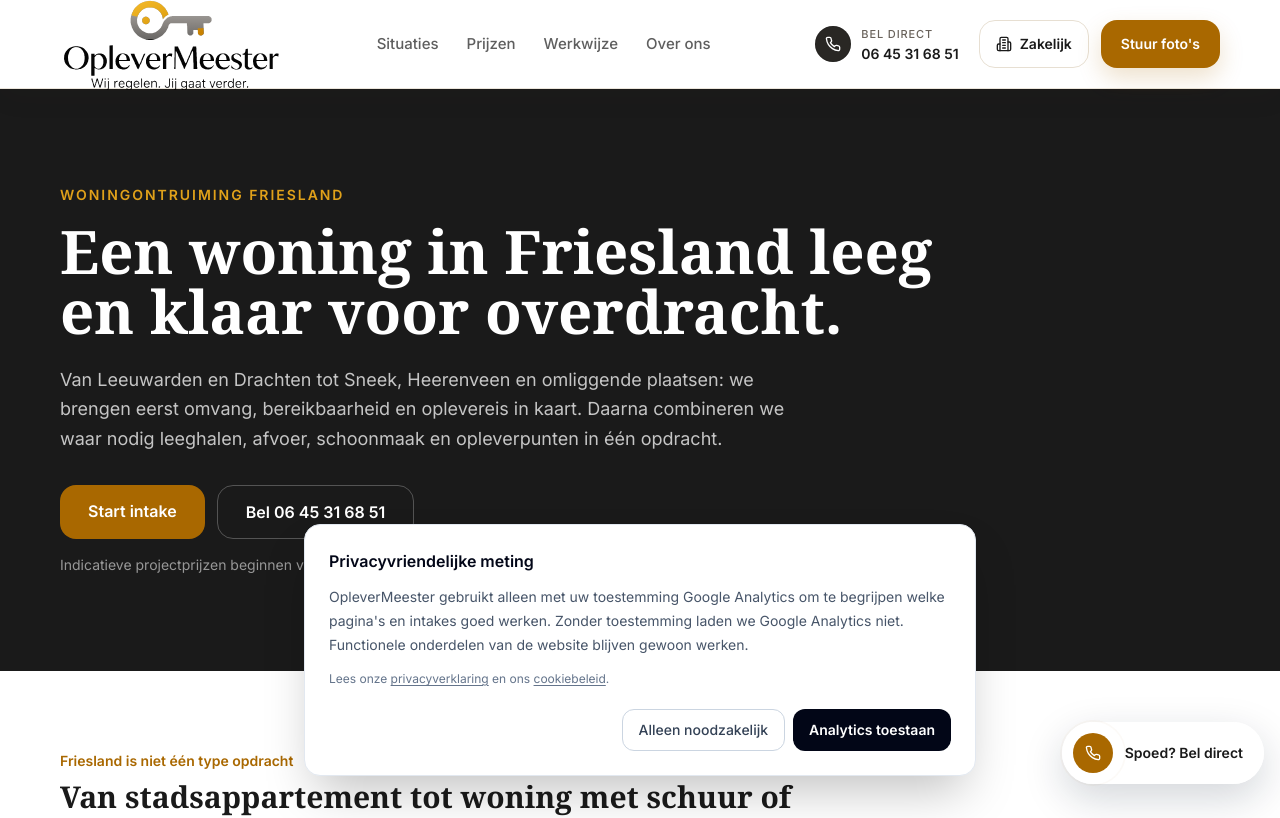
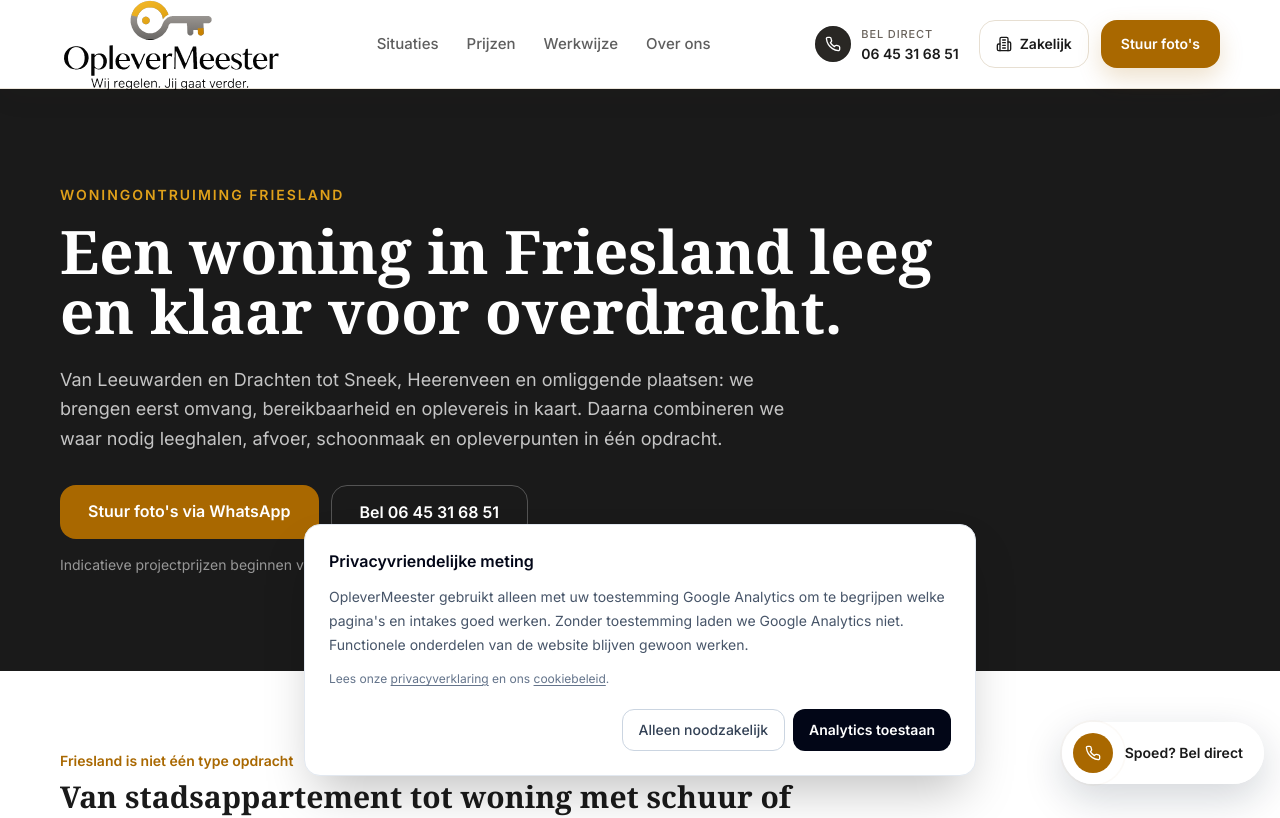
Before and after one commit to sandvlietbv/OpleverMeester, a Next.js app: page /woningontruiming-friesland in a window 1280 px wide. Shown: the top 818 px of the page. Built offline with nearby package versions, Linux system fonts and the light colour scheme.

Commit message:
feat: direct private service CTAs to photo-first WhatsApp

```diff
--- a/app/woningontruiming-friesland/page.tsx
+++ b/app/woningontruiming-friesland/page.tsx
@@ -1,3 +1,4 @@
+import { PHOTO_WHATSAPP_HREF } from "@/lib/whatsapp";
 import type { Metadata } from "next";
 import Link from "next/link";
 import Header from "@/components/Header";
@@ -18,7 +19,7 @@
     <script type="application/ld+json" dangerouslySetInnerHTML={{__html:JSON.stringify(JSON_LD)}} />
     <Header />
     <main>
-      <section className="bg-navy py-16 text-white md:py-24"><div className="container-om max-w-5xl"><p className="text-sm font-semibold uppercase tracking-[0.14em] text-orange-light">Woningontruiming Friesland</p><h1 className="mt-4 max-w-4xl font-display text-4xl font-semibold leading-tight md:text-6xl">Een woning in Friesland leeg en klaar voor overdracht.</h1><p className="mt-6 max-w-3xl text-lg leading-relaxed text-white/75">Van Leeuwarden en Drachten tot Sneek, Heerenveen en omliggende plaatsen: we brengen eerst omvang, bereikbaarheid en oplevereis in kaart. Daarna combineren we waar nodig leeghalen, afvoer, schoonmaak en opleverpunten in één opdracht.</p><div className="mt-8 flex flex-wrap gap-3"><a href="#intake" className="rounded-om bg-orange px-7 py-3.5 font-semibold text-white">Start intake</a><a href="tel:+31645316851" className="rounded-om border border-white/25 px-7 py-3.5 font-semibold text-white">Bel 06 45 31 68 51</a></div><p className="mt-4 text-sm text-white/55">Indicatieve projectprijzen beginnen vanaf €595 incl. btw.</p></div></section>
+      <section className="bg-navy py-16 text-white md:py-24"><div className="container-om max-w-5xl"><p className="text-sm font-semibold uppercase tracking-[0.14em] text-orange-light">Woningontruiming Friesland</p><h1 className="mt-4 max-w-4xl font-display text-4xl font-semibold leading-tight md:text-6xl">Een woning in Friesland leeg en klaar voor overdracht.</h1><p className="mt-6 max-w-3xl text-lg leading-relaxed text-white/75">Van Leeuwarden en Drachten tot Sneek, Heerenveen en omliggende plaatsen: we brengen eerst omvang, bereikbaarheid en oplevereis in kaart. Daarna combineren we waar nodig leeghalen, afvoer, schoonmaak en opleverpunten in één opdracht.</p><div className="mt-8 flex flex-wrap gap-3"><a href={PHOTO_WHATSAPP_HREF} target="_blank" rel="noopener noreferrer" className="rounded-om bg-orange px-7 py-3.5 font-semibold text-white">Stuur foto&apos;s via WhatsApp</a><a href="tel:+31645316851" className="rounded-om border border-white/25 px-7 py-3.5 font-semibold text-white">Bel 06 45 31 68 51</a></div><p className="mt-4 text-sm text-white/55">Indicatieve projectprijzen beginnen vanaf €595 incl. btw.</p></div></section>
 
       <section className="bg-white py-16 md:py-20"><div className="container-om max-w-6xl"><p className="text-sm font-semibold text-orange">Friesland is niet één type opdracht</p><h2 className="mt-2 max-w-3xl font-display text-3xl font-semibold text-navy">Van stadsappartement tot woning met schuur of extra opslag.</h2><div className="mt-8 grid gap-5 md:grid-cols-2 lg:grid-cols-4">{[
         ["Leeuwarden", "Bij appartementen en woningen in de stad kijken we direct naar verdieping, lift, loopafstand en laadmogelijkheden."],
```
